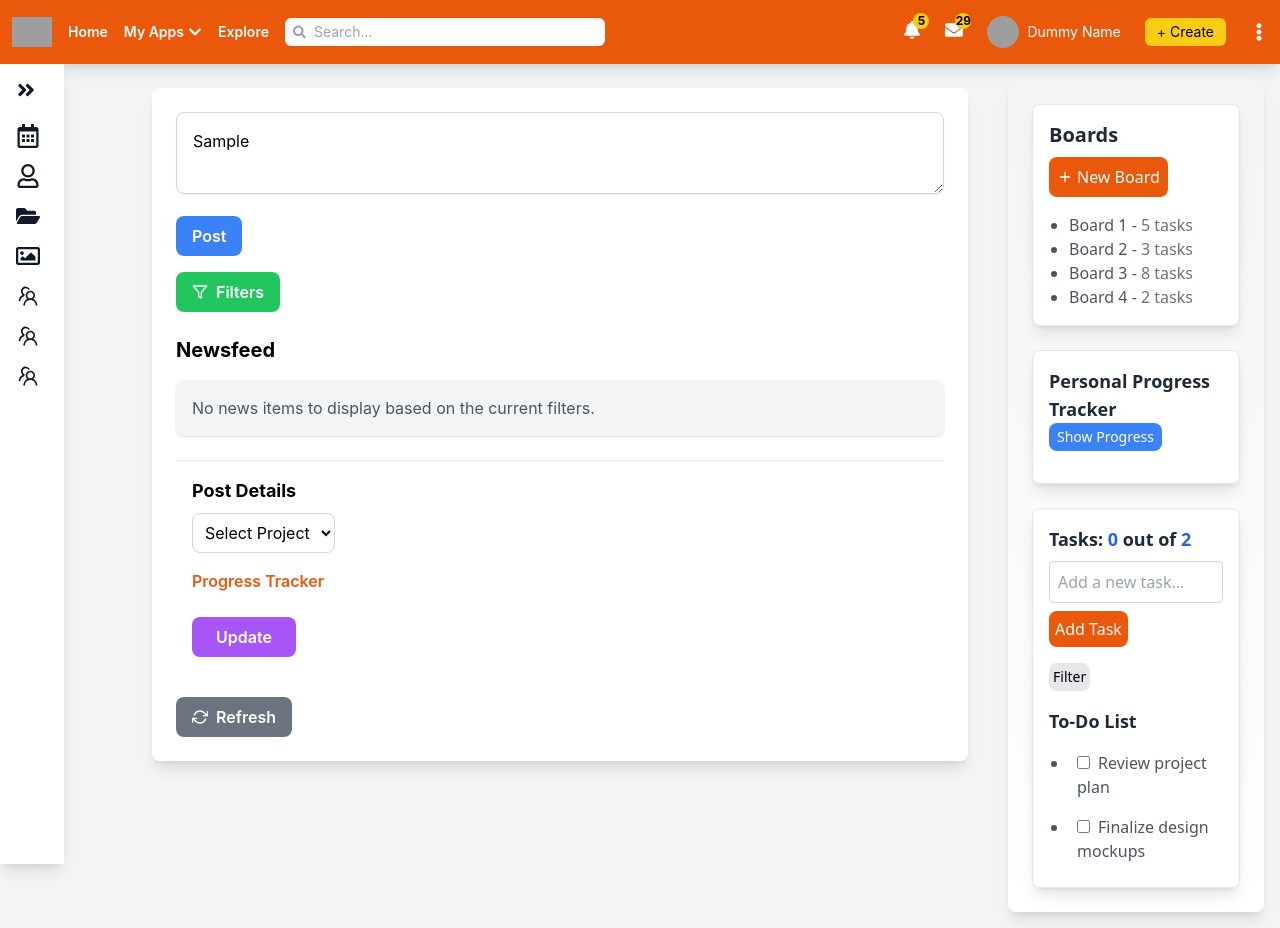
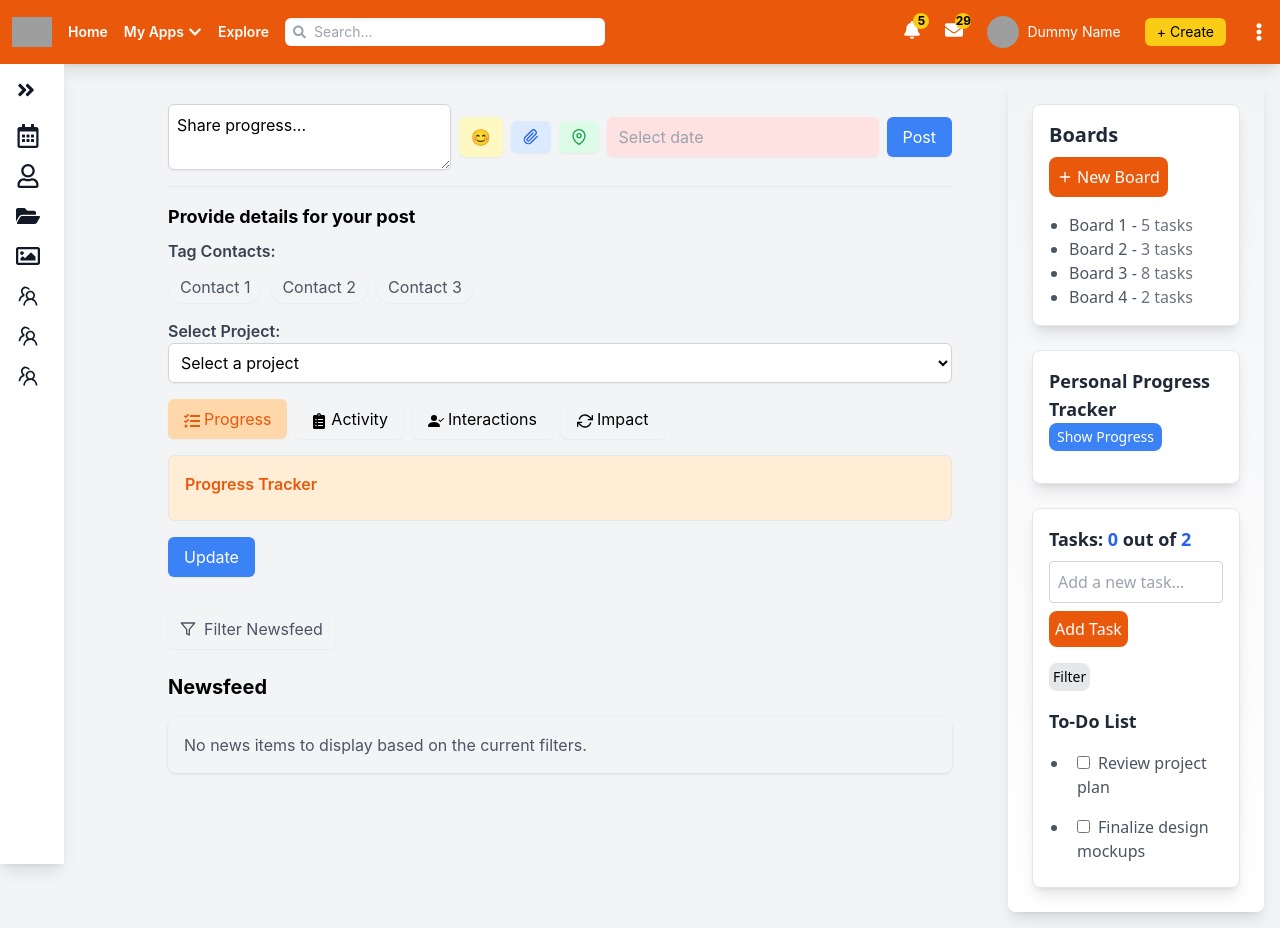
Before and after one commit to goswamiAnushka/redesign_M, a React (Create React App) app in the folder my-homepage/: page / in a window 1280 px wide. Both pictures are taken after typing "Sample" into the empty fields and a click on the button "Post". Built offline with nearby package versions, Linux system fonts and the light colour scheme; grey boxes are pictures that could not be loaded.

Commit message:
updated middle column

```diff
--- a/my-homepage/src/components/MiddleColumn.tsx
+++ b/my-homepage/src/components/MiddleColumn.tsx
@@ -3,9 +3,11 @@ import Newsfeed from './Newsfeed';
 import TimelineFilters from './TimelineFilters';
 // @ts-ignore
 import EmojiPicker from 'emoji-picker-react';
-import { FiPaperclip, FiCalendar, FiRefreshCw, FiFilter } from 'react-icons/fi';
-import { FaChartLine, FaClipboardList, FaUserCheck, FaClipboardCheck } from 'react-icons/fa';
-import { BsFillPersonCheckFill } from 'react-icons/bs'; // Added for tagging contacts
+import { FiPaperclip, FiCalendar, FiRefreshCw, FiFilter, FiMapPin } from 'react-icons/fi';
+import { FaTasks, FaClipboardList } from 'react-icons/fa';
+import { BsFillPersonCheckFill } from 'react-icons/bs';
+import DatePicker from 'react-datepicker'; // Date picker library
+import 'react-datepicker/dist/react-datepicker.css';
 
 const prohibitedWords = ['badword1', 'badword2', 'offensive'];
 
@@ -21,7 +23,7 @@ interface FilterOptions {
 }
 
 const MiddleColumn: React.FC = () => {
-  const [postText, setPostText] = useState('');
+  const [postText, setPostText] = useState('Share progress...');
   const [error, setError] = useState('');
   const [showEmojiPicker, setShowEmojiPicker] = useState(false);
   const [selectedFile, setSelectedFile] = useState<File | null>(null);
@@ -37,7 +39,7 @@ const MiddleColumn: React.FC = () => {
     dateHappened: '',
   });
   const [selectedLocation, setSelectedLocation] = useState('');
-  const [selectedDate, setSelectedDate] = useState('');
+  const [selectedDate, setSelectedDate] = useState<Date | null>(null); // Use DatePicker
   const [contactsToTag, setContactsToTag] = useState<string[]>([]);
   const [activeTab, setActiveTab] = useState('Progress');
   const [progressTracker, setProgressTracker] = useState<{ [contact: string]: string }>({});
@@ -89,7 +91,6 @@ const MiddleColumn: React.FC = () => {
       return;
     }
 
-    // Show post details section for project/progress info
     setShowPostDetails(true);
   };
 
@@ -123,14 +124,14 @@ const MiddleColumn: React.FC = () => {
     switch (activeTab) {
       case 'Progress':
         return (
-          <div>
+          <div className="p-4 rounded-md border bg-orange-100">
             <h3 className="font-semibold text-orange-600 mb-2">Progress Tracker</h3>
             {contactsToTag.map((contact) => (
               <div key={contact} className="flex items-center space-x-2 mb-2">
-                <label>{contact}:</label>
+                <label className="font-semibold text-gray-700">{contact}:</label>
                 <input
                   type="text"
-                  className="bg-white text-blue-600 border border-blue-600 rounded-lg p-2 shadow-lg transition-shadow duration-200 hover:shadow-xl"
+                  className="bg-white border border-orange-400 rounded-lg p-2 shadow-md focus:ring-orange-500"
                   value={progressTracker[contact] || ''}
                   onChange={(e) =>
                     setProgressTracker((prev) => ({ ...prev, [contact]: e.target.value }))
@@ -142,14 +143,14 @@ const MiddleColumn: React.FC = () => {
         );
       case 'Activity':
         return (
-          <div>
+          <div className="p-4 rounded-md border bg-green-100">
             <h3 className="font-semibold text-green-600 mb-2">Activity Tracker</h3>
             {['Tracker 1', 'Tracker 2'].map((tracker) => (
               <div key={tracker} className="flex items-center space-x-2 mb-2">
-                <label>{tracker}:</label>
+                <label className="font-semibold text-gray-700">{tracker}:</label>
                 <input
                   type="number"
-                  className="bg-white text-green-600 border border-green-600 rounded-lg p-2 shadow-lg transition-shadow duration-200 hover:shadow-xl"
+                  className="bg-white border border-green-400 rounded-lg p-2 shadow-md focus:ring-green-500"
                   value={activityTrackers[tracker] || 0}
                   onChange={(e) =>
                     setActivityTrackers((prev) => ({ ...prev, [tracker]: +e.target.value }))
@@ -161,14 +162,14 @@ const MiddleColumn: React.FC = () => {
         );
       case 'Interactions':
         return (
-          <div>
+          <div className="p-4 rounded-md border bg-blue-100">
             <h3 className="font-semibold text-blue-600 mb-2">Attendance/Interactions Tracker</h3>
             {contactsToTag.map((contact) => (
               <div key={contact} className="flex items-center space-x-2 mb-2">
-                <label>{contact}:</label>
+                <label className="font-semibold text-gray-700">{contact}:</label>
                 <input
                   type="checkbox"
-                  className="bg-white text-blue-600 border border-blue-600 rounded-lg"
+                  className="bg-white border border-blue-400 rounded-lg focus:ring-blue-500"
                   checked={interactionTrackers[contact] || false}
                   onChange={(e) =>
                     setInteractionTrackers((prev) => ({
@@ -183,13 +184,13 @@ const MiddleColumn: React.FC = () => {
         );
       case 'Impact':
         return (
-          <div>
-            <h3 className="font-semibold text-orange-600 mb-2">Impact Tracker</h3>
+          <div className="p-4 rounded-md border bg-yellow-100">
+            <h3 className="font-semibold text-yellow-600 mb-2">Impact Tracker</h3>
             {['Achievement', 'Satisfaction'].map((tracker) => (
               <div key={tracker} className="flex items-center space-x-2 mb-2">
-                <label>{tracker}:</label>
+                <label className="font-semibold text-gray-700">{tracker}:</label>
                 <select
-                  className="bg-white text-orange-600 border border-orange-600 rounded-lg p-2 shadow-lg transition-shadow duration-200 hover:shadow-xl"
+                  className="bg-white border border-yellow-400 rounded-lg p-2 shadow-md focus:ring-yellow-500"
                   value={impactTrackers[tracker] || ''}
                   onChange={(e) =>
                     setImpactTrackers((prev) => ({ ...prev, [tracker]: e.target.value }))
@@ -214,7 +215,7 @@ const MiddleColumn: React.FC = () => {
       postText,
       file: selectedFile,
       location: selectedLocation,
-      date: selectedDate,
+      date: selectedDate?.toLocaleDateString() || '',
       taggedContacts: contactsToTag,
       progressTracker,
       activityTrackers,
@@ -224,130 +225,197 @@ const MiddleColumn: React.FC = () => {
     setSavedPosts((prev) => [...prev, newPost]);
 
     // Reset state after updating
-    setPostText('');
+    setPostText('Share progress...');
     setSelectedFile(null);
-    setSelectedLocation('');
-    setSelectedDate('');
     setContactsToTag([]);
     setProgressTracker({});
     setActivityTrackers({});
     setInteractionTrackers({});
     setImpactTrackers({});
     setShowPostDetails(false);
+    setSelectedLocation('');
+    setSelectedDate(null);
+    setError('');
   };
 
   return (
-    <div className="middle-column bg-white shadow-lg p-6 rounded-lg">
-      {/* Post creation area */}
-      <div className="post-section">
+    <div className="flex-grow p-4">
+      <div className="mb-4">
+        <div className="flex items-center space-x-2">
           <textarea
             value={postText}
             onChange={handlePostChange}
-          placeholder="What's on your mind?"
-          className="post-textarea w-full p-4 border border-gray-300 rounded-lg shadow-sm focus:outline-none focus:ring-2 focus:ring-orange-500 mb-4"
+            placeholder="Share progress..."
+            className="w-full border border-gray-300 rounded-md p-2 shadow-sm focus:ring-blue-500"
+          />
+          <button
+            onClick={() => setShowEmojiPicker(!showEmojiPicker)}
+            className="px-3 py-2 bg-yellow-100 text-yellow-600 rounded-md shadow-sm"
+          >
+            😊
+          </button>
+          {showEmojiPicker && (
+            <div className="absolute z-10">
+              <EmojiPicker onEmojiClick={handleEmojiClick} />
+            </div>
+          )}
+          <input
+            type="file"
+            onChange={handleFileChange}
+            className="hidden"
+            id="file-input"
+          />
+          <label
+            htmlFor="file-input"
+            className="px-3 py-2 bg-blue-100 text-blue-600 rounded-md shadow-sm cursor-pointer"
+          >
+            <FiPaperclip />
+          </label>
+          <button
+            onClick={() => setSelectedLocation('')}
+            className="px-3 py-2 bg-green-100 text-green-600 rounded-md shadow-sm"
+          >
+            <FiMapPin />
+          </button>
+          {selectedLocation !== '' && (
+            <input
+              type="text"
+              value={selectedLocation}
+              onChange={(e) => setSelectedLocation(e.target.value)}
+              placeholder="Type location"
+              className="w-full mt-2 p-2 border border-green-300 rounded-md shadow-sm"
+            />
+          )}
+          <DatePicker
+            selected={selectedDate}
+            onChange={(date: Date | null) => setSelectedDate(date)}
+            placeholderText="Select date"
+            className="px-3 py-2 bg-red-100 text-red-600 rounded-md shadow-sm"
           />
           <button
             onClick={handlePostSubmit}
-          className="post-button bg-blue-500 text-white font-semibold py-2 px-4 rounded-lg transition-transform duration-200 transform hover:scale-105 hover:bg-blue-600"
+            className="px-4 py-2 bg-blue-500 text-white rounded-md shadow-sm"
           >
             Post
           </button>
+        </div>
         {error && <p className="text-red-500 mt-2">{error}</p>}
       </div>
 
-      {/* Filter and Newsfeed section */}
+      {showPostDetails && (
+        <div className="border-t mt-4 pt-4">
+          <div className="mb-4">
+            <h2 className="font-bold text-lg mb-2">Provide details for your post</h2>
+            <div className="mb-4">
+              <label className="font-semibold text-gray-700">Tag Contacts:</label>
+              <div className="flex space-x-2 mt-2">
+                {contacts.map((contact) => (
                   <button
-        onClick={() => setShowFilters(!showFilters)}
-        className="bg-green-500 text-white font-semibold py-2 px-4 rounded-lg mt-4 mb-6 transition-transform duration-200 transform hover:scale-105 hover:bg-green-600 flex items-center space-x-2"
+                    key={contact}
+                    onClick={() =>
+                      setContactsToTag((prev) =>
+                        prev.includes(contact)
+                          ? prev.filter((c) => c !== contact)
+                          : [...prev, contact]
+                      )
+                    }
+                    className={`px-3 py-1 rounded-full shadow-sm ${
+                      contactsToTag.includes(contact)
+                        ? 'bg-blue-200 text-blue-800'
+                        : 'bg-gray-100 text-gray-600'
+                    }`}
                   >
-        <FiFilter />
-        <span>Filters</span>
+                    {contact}
                   </button>
+                ))}
+              </div>
+            </div>
 
-      {showFilters && <TimelineFilters filters={filters} onFilterChange={handleFilterChange} />}
-      <Newsfeed posts={savedPosts} filters={filters} />
-
-      {/* Post Details Section */}
-      {showPostDetails && (
-        <div className="post-details mt-6 p-4 border-t border-gray-200">
-          <h4 className="font-bold text-lg mb-2">Post Details</h4>
+            <div className="mb-4">
+              <label className="font-semibold text-gray-700">Select Project:</label>
               <select
                 value={selectedProject}
                 onChange={handleProjectSelection}
-            className="bg-white border border-gray-300 rounded-lg p-2 mb-4"
+                className="w-full bg-white border border-gray-300 rounded-md p-2 shadow-sm"
               >
-            <option value="">Select Project</option>
+                <option value="">Select a project</option>
                 {projects.map((project) => (
                   <option key={project} value={project}>
                     {project}
                   </option>
                 ))}
               </select>
+            </div>
 
-          {selectedProject && (
-            <div className="details-buttons space-x-4 mb-4">
+            <div className="mb-4">
+              <div className="flex space-x-2">
                 <button
                   onClick={() => handleTabChange('Progress')}
-                className="bg-orange-500 text-white font-semibold py-2 px-4 rounded-lg transition-transform duration-200 transform hover:scale-105 hover:bg-orange-600"
+                  className={`px-4 py-2 rounded-md shadow-sm ${
+                    activeTab === 'Progress' ? 'bg-orange-200 text-orange-600' : 'bg-gray-100'
+                  }`}
                 >
-                Add Progress
+                  <FaTasks className="inline-block mr-1" />
+                  Progress
                 </button>
-              <button className="bg-gray-500 text-white font-semibold py-2 px-4 rounded-lg transition-transform duration-200 transform hover:scale-105 hover:bg-gray-600">
-                <FiPaperclip />
-                Attach File
-              </button>
-              <button className="bg-green-500 text-white font-semibold py-2 px-4 rounded-lg transition-transform duration-200 transform hover:scale-105 hover:bg-green-600">
-                <FaClipboardList />
-                Add Location
-              </button>
-              <button className="bg-blue-500 text-white font-semibold py-2 px-4 rounded-lg transition-transform duration-200 transform hover:scale-105 hover:bg-blue-600">
-                <FiCalendar />
-                Add Date
-              </button>
-            </div>
-          )}
-
-          {contactsToTag.length > 0 && (
-            <div className="additional-options flex space-x-4 mb-4">
                 <button
                   onClick={() => handleTabChange('Activity')}
-                className="bg-green-500 text-white font-semibold py-2 px-4 rounded-lg transition-transform duration-200 transform hover:scale-105 hover:bg-green-600"
+                  className={`px-4 py-2 rounded-md shadow-sm ${
+                    activeTab === 'Activity' ? 'bg-green-200 text-green-600' : 'bg-gray-100'
+                  }`}
                 >
+                  <FaClipboardList className="inline-block mr-1" />
                   Activity
                 </button>
                 <button
                   onClick={() => handleTabChange('Interactions')}
-                className="bg-blue-500 text-white font-semibold py-2 px-4 rounded-lg transition-transform duration-200 transform hover:scale-105 hover:bg-blue-600"
+                  className={`px-4 py-2 rounded-md shadow-sm ${
+                    activeTab === 'Interactions' ? 'bg-blue-200 text-blue-600' : 'bg-gray-100'
+                  }`}
                 >
-                Interaction
+                  <BsFillPersonCheckFill className="inline-block mr-1" />
+                  Interactions
                 </button>
                 <button
                   onClick={() => handleTabChange('Impact')}
-                className="bg-orange-500 text-white font-semibold py-2 px-4 rounded-lg transition-transform duration-200 transform hover:scale-105 hover:bg-orange-600"
+                  className={`px-4 py-2 rounded-md shadow-sm ${
+                    activeTab === 'Impact' ? 'bg-yellow-200 text-yellow-600' : 'bg-gray-100'
+                  }`}
                 >
+                  <FiRefreshCw className="inline-block mr-1" />
                   Impact
                 </button>
               </div>
-          )}
+            </div>
 
             {renderTabContent()}
 
             <button
               onClick={handleUpdate}
-            className="update-button bg-purple-500 text-white font-semibold py-2 px-6 rounded-lg transition-transform duration-200 transform hover:scale-105 hover:bg-purple-600 mt-4"
+              className="mt-4 px-4 py-2 bg-blue-500 text-white rounded-md shadow-sm"
             >
               Update
             </button>
           </div>
+        </div>
       )}
 
+      <div className="mt-8">
+        <div className="mb-4">
           <button
-        onClick={handleRefresh}
-        className="refresh-button bg-gray-500 text-white font-semibold py-2 px-4 rounded-lg mt-6 transition-transform duration-200 transform hover:scale-105 hover:bg-gray-600 flex items-center space-x-2"
+            onClick={() => setShowFilters(!showFilters)}
+            className="px-3 py-2 bg-gray-100 text-gray-600 rounded-md shadow-sm flex items-center"
           >
-        <FiRefreshCw />
-        <span>Refresh</span>
+            <FiFilter className="mr-2" /> Filter Newsfeed
           </button>
+        </div>
+        {showFilters && (
+          <div className="mb-4">
+            <TimelineFilters filters={filters} onFilterChange={handleFilterChange} />
+          </div>
+        )}
+        <Newsfeed posts={savedPosts} filters={filters} />
+      </div>
     </div>
   );
 };
--- /dev/null
+++ b/package.json
@@ -0,0 +1,5 @@
+{
+  "dependencies": {
+    "react-datepicker": "^7.5.0"
+  }
+}
```
Also changed, not shown: 1 other file (tests, documents, lock files or other folders). Lines whose indentation alone changed are shown as unchanged.
